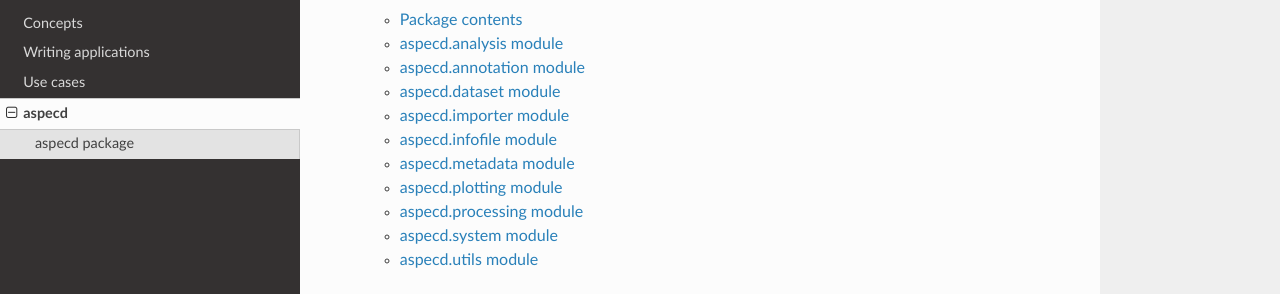
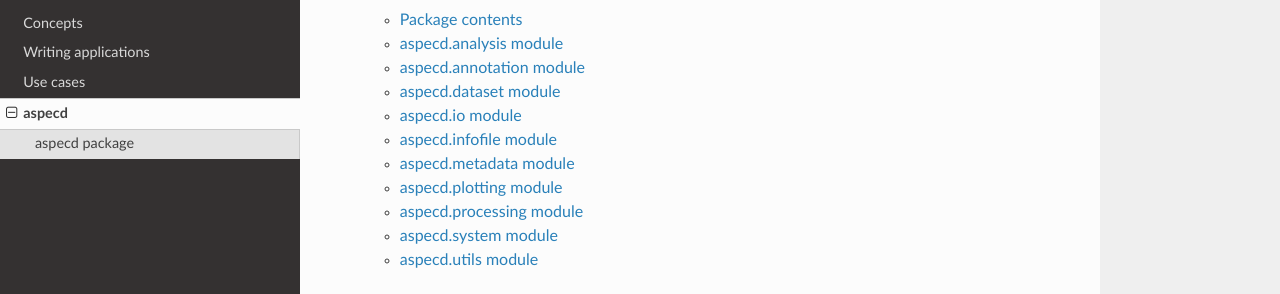
Before and after one commit to tillbiskup/aspecd, a Sphinx documentation site: the page built from docs/api/modules.rst, in a window 1280 px wide. Shown: the part 188-482 px from the top of the page. Built offline with Sphinx 7.4.7 and the Read the Docs theme 2.0.0, drawn with Linux system fonts in a browser that asks for light colours.

Commit message:
Adjust api doc to reflect module name change

```diff
--- a/docs/api/aspecd.rst
+++ b/docs/api/aspecd.rst
@@ -33,10 +33,10 @@ aspecd.dataset module
     :undoc-members:
     :show-inheritance:
 
-aspecd.importer module
+aspecd.io module
 ----------------------
 
-.. automodule:: aspecd.importer
+.. automodule:: aspecd.io
     :members:
     :undoc-members:
     :show-inheritance:
```
Also changed, not shown: 1 other file.
